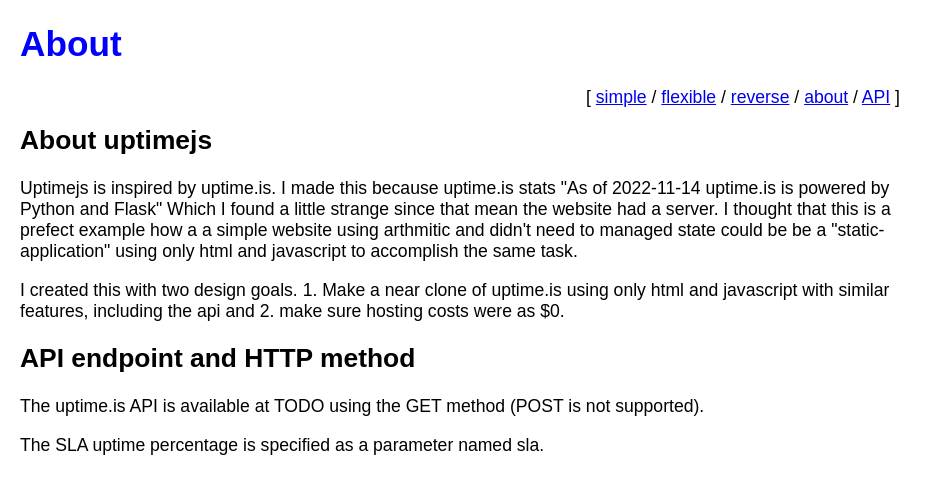
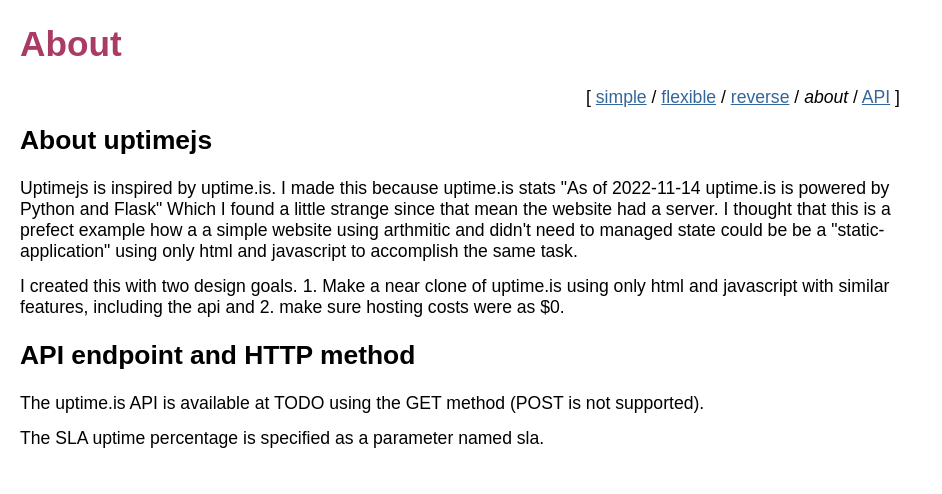
Before and after one commit to nickstanley574/uptimejs, a Jekyll site: the page built from about.html, in a window 1280 px wide. Shown: the top 494 px of the page, without its empty margins (0-942 px from the left). Built offline with Jekyll 4.4.1, drawn with Linux system fonts in a browser that asks for light colours.

Commit message:
update nav

```diff
--- a/_includes/custom-monitoring-period.html
+++ b/_includes/custom-monitoring-period.html
@@ -1,4 +1,4 @@
-<h3>Custom monitoring periods</h3>
+<h3>Custom Monitoring Periods</h3>
 
 <p>
     Specify a number of hours the availability shall be measured on specific weekdays. 0 means that there will be no measuring on a given day (e.g. on Saturdays and Sundays), while 24 states a requirement of 24 hours of uptime on a given day.
--- a/_layouts/base.html
+++ b/_layouts/base.html
@@ -13,6 +13,19 @@
     ul li {
         padding: 1px 0px;
     }
+    p {
+        margin-top: 14px;
+        margin-bottom: 14px;
+    }
+
+    .active {
+        color: currentColor;
+        text-decoration: none;
+        font-style: italic;
+    }
+
+    a { color:#336699; }
+    a :visited {color:#336699;}
 
 </style>
 
@@ -24,18 +37,17 @@
 </head>
 
 <body>
-    <h1 style="color:blue">
+    <h1 style="color:#a93b65;">
         {{ page.header }}
     </h1>
 
     <div style="padding-bottom:16px">
     <span style="float:right;">[
-        <a href="{{site.basepath}}/simple">simple</a> /
-        <a href="{{site.basepath}}/flexible">flexible</a> /
-        <!-- <em>flexible</em> / -->
-        <a href="{{site.basepath}}/reverse">reverse</a> /
-        <a href="{{site.basepath}}/about">about</a> /
-        <a href="{{site.basepath}}/about#api">API</a>
+        <a {% if page.url contains 'simple' %}class='active'{% endif %} href="{{site.basepath}}/simple">simple</a> /
+        <a {% if page.url contains 'flexible' %}class='active'{% endif %} href="{{site.basepath}}/flexible">flexible</a> /
+        <a {% if page.url contains 'reverse' %}class='active'{% endif %} href="{{site.basepath}}/reverse">reverse</a> /
+        <a {% if page.url contains 'about' %}class='active'{% endif %} href="{{site.basepath}}/about">about</a> /
+        <a {% if page.url contains 'api' %}class='active'{% endif %} href="{{site.basepath}}/about#api">API</a>
     ]</span>
     </div>
 
```
